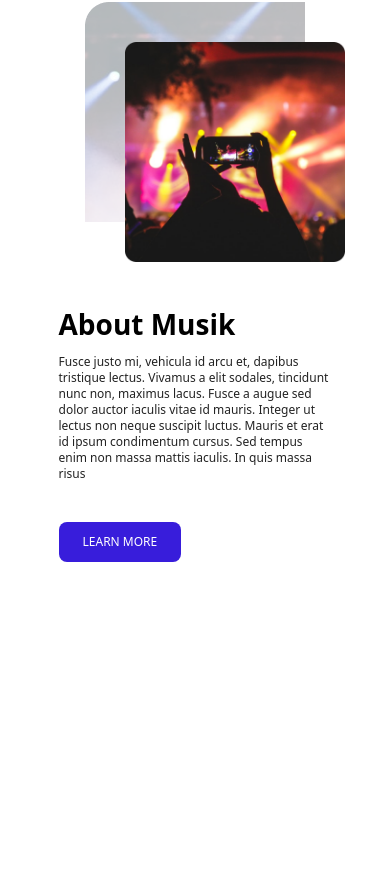
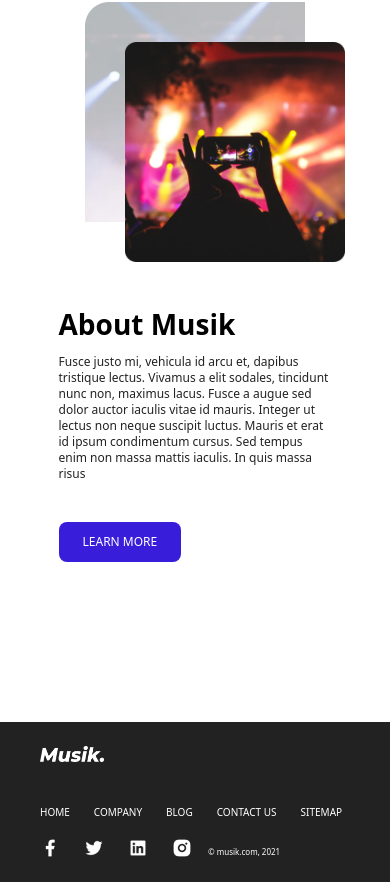
Before and after one commit to Jai-singh-2000/musik, a React (Vite) app: page / in a window 390 px wide. Shown: the part 2504-3386 px from the top of the page. Before the commit the page ends 3226 px from the top, so only its background shows below. Built offline with nearby package versions, Linux system fonts and the light colour scheme.

Commit message:
add: footer responsive

```diff
--- a/src/App.jsx
+++ b/src/App.jsx
@@ -15,7 +15,7 @@ function App() {
       {/* <Event /> */}
       {/* <Price/> */}
       {/* <Testimonial/> */}
-      {/* <Footer/> */}
+      <Footer/>
     </div>
 
   )
--- a/src/components/Footer/Footer.jsx
+++ b/src/components/Footer/Footer.jsx
@@ -1,4 +1,3 @@
-import React from 'react'
 import logo from "../../assets/images/logo.png"
 import facebook from "../../assets/icons/facebook.png"
 import twitter from "../../assets/icons/twitter.png"
@@ -7,14 +6,14 @@ import linkedIn from "../../assets/icons/linkedIn.png"
 
 const Footer = () => {
     return (
-        <div className='bg-[#222222] py-10 '>
+        <div className='py-6 sm:py-8 md:py-10 px-10 md:px-0 bg-[#222222] '>
             <div className='container space-y-10'>
                 <div >
-                    <img src={logo} alt='musik' />
+                <img src={logo} alt='logo' className='w-16 sm:w-24 xl:w-auto sm:h-auto' />
                 </div>
 
-                <div className='flex justify-between items-end'>
-                    <div className='flex gap-10 uppercase text-white text-[14px] leading-[20px] font-medium'>
+                <div className='flex flex-col gap-4 sm:gap-0 sm:flex-row justify-between items-start sm:items-end'>
+                    <div className='flex gap-6 sm:gap-7 md:gap-8 lg:gap-9 xl:gap-10 uppercase text-white text-[10px] md:text-[12px] xl:text-[14px] leading-[20px] font-medium'>
                         <div>home</div>
                         <div>company</div>
                         <div>blog</div>
@@ -22,14 +21,14 @@ const Footer = () => {
                         <div>sitemap</div>
                     </div>
 
-                    <div className='flex items-end gap-20'>
-                        <div className='flex gap-10'>
-                        <img src={facebook} alt='facebook' className='size-[30px]' />
-                        <img src={twitter} alt='twitter' className='size-[30px]' />
-                        <img src={linkedIn} alt='linkedin' className='size-[30px]' />
-                        <img src={instagram} alt='instagram' className='size-[30px]' />
+                    <div className='flex  items-end gap-4 sm:gap-6 md:gap-8 lg:gap-16 xl:gap-20'>
+                        <div className='flex gap-6 sm:gap-3 md:gap-4 lg:gap-9 xl:gap-10'>
+                        <img src={facebook} alt='facebook' className='size-[20px] sm:size-[22px] md:size-[24px] lg:size-[28px] xl:size-[30px]' />
+                        <img src={twitter} alt='twitter' className='size-[20px] sm:size-[22px] md:size-[24px] lg:size-[28px] xl:size-[30px]' />
+                        <img src={linkedIn} alt='linkedin' className='size-[20px] sm:size-[22px] md:size-[24px] lg:size-[28px] xl:size-[30px]' />
+                        <img src={instagram} alt='instagram' className='size-[20px] sm:size-[22px] md:size-[24px] lg:size-[28px] xl:size-[30px]' />
                         </div>
-                        <div className='font-light text-[12px] text-white'>
+                        <div className='font-light text-[8px] md:text-[10px] xl:text-[12px] text-white'>
                         © musik.com, 2021
                         </div>
                     </div>
```
